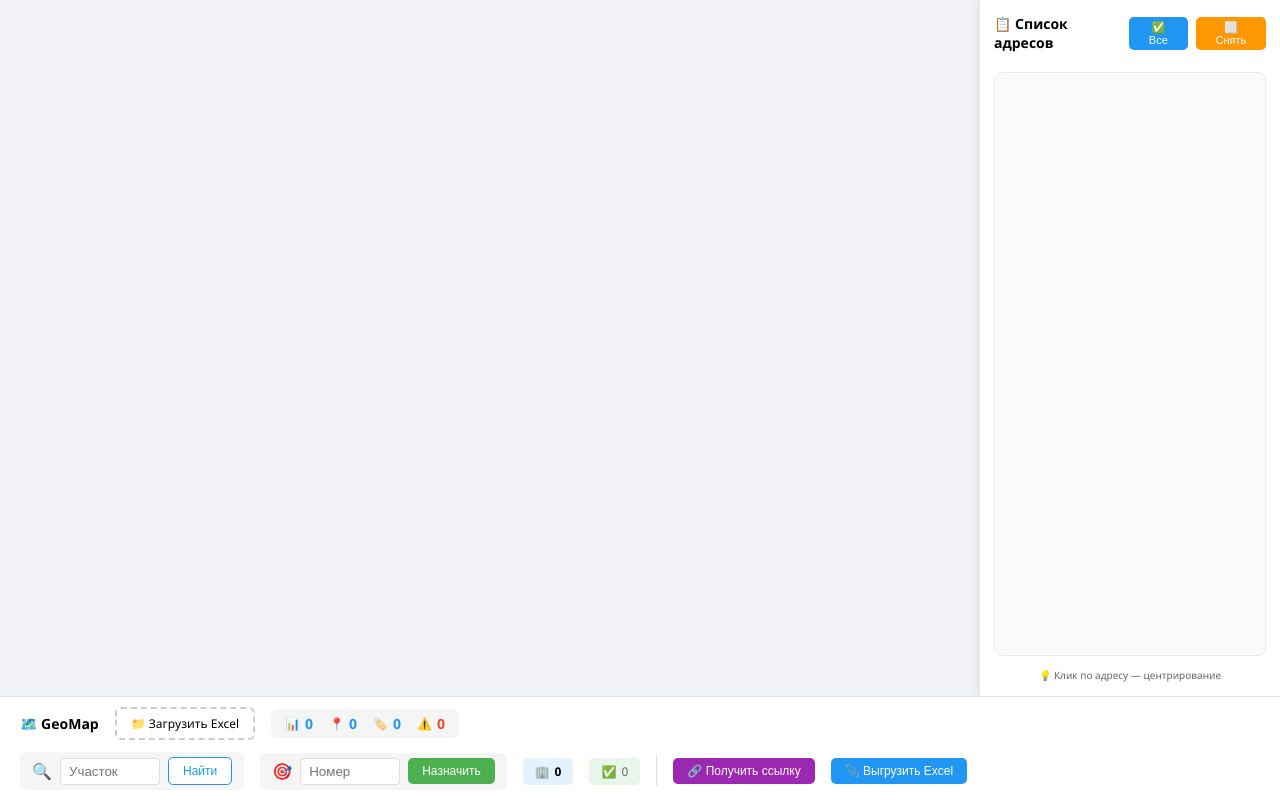
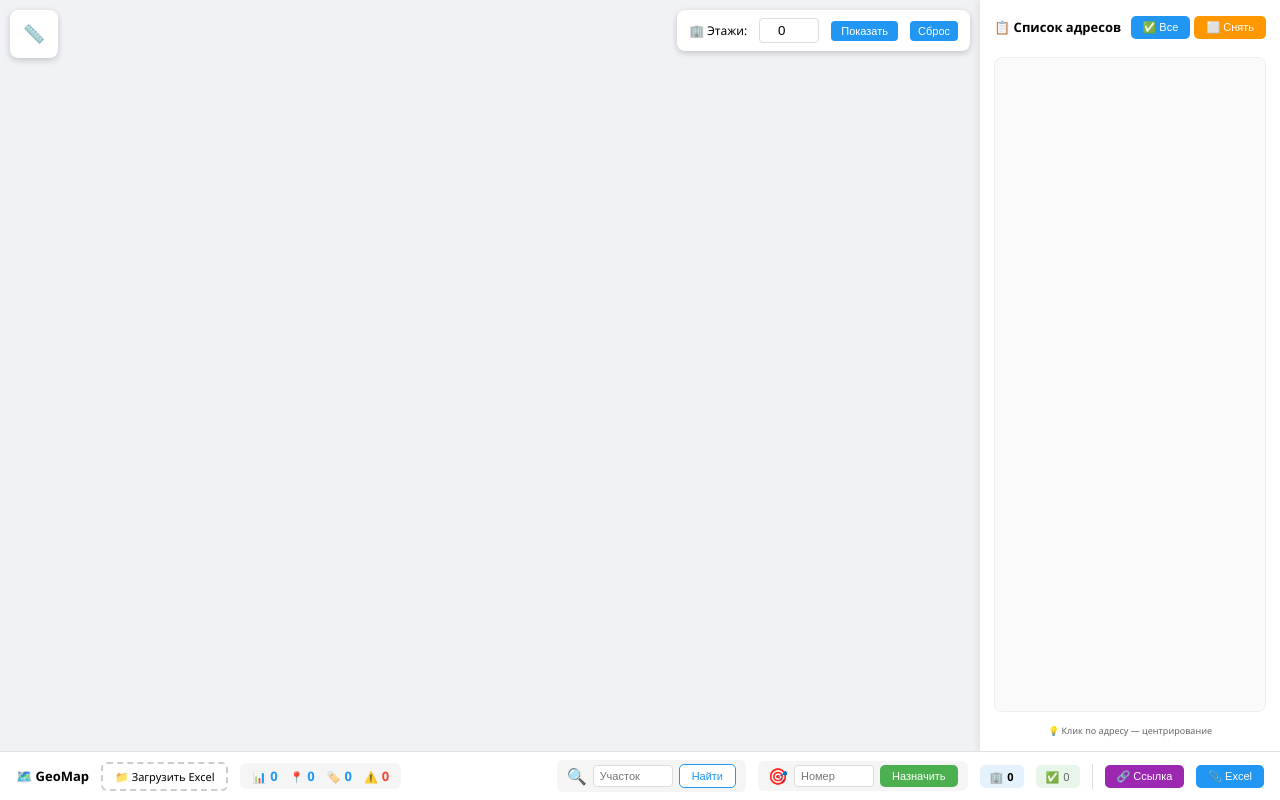
Before and after one commit to OGVERSACE/geomap, a plain HTML site: page index.html in a window 1280 px wide. Drawn offline with Linux system fonts and the light colour scheme; a script that the page names is missing.

Commit message:
Update index.html

```diff
--- a/index.html
+++ b/index.html
@@ -10,11 +10,95 @@
 
     <style>
         * { margin: 0; padding: 0; box-sizing: border-box; }
-        body { font-family: 'Segoe UI', sans-serif; background: #f0f2f5; }
+        body { font-family: 'Segoe UI', sans-serif; background: #f0f2f5; overflow: hidden; }
         .app { display: flex; flex-direction: column; height: 100vh; }
         .main-area { display: flex; flex: 1; overflow: hidden; }
         .map-container { flex: 1; position: relative; }
         #map { height: 100%; width: 100%; }
+
+        /* КНОПКИ УПРАВЛЕНИЯ (ЛЕВЫЙ ВЕРХНИЙ УГОЛ) */
+        .map-controls {
+            position: absolute;
+            top: 10px;
+            left: 10px;
+            z-index: 100;
+            display: flex;
+            gap: 8px;
+            background: white;
+            padding: 6px;
+            border-radius: 8px;
+            box-shadow: 0 2px 6px rgba(0,0,0,0.2);
+        }
+        .map-controls button {
+            width: 36px;
+            height: 36px;
+            border: none;
+            border-radius: 6px;
+            cursor: pointer;
+            font-size: 18px;
+            background: white;
+            transition: all 0.2s;
+            display: flex;
+            align-items: center;
+            justify-content: center;
+        }
+        .map-controls button:hover {
+            background: #e0e0e0;
+        }
+        .map-controls button.active {
+            background: #2196F3;
+            color: white;
+        }
+
+        /* ФИЛЬТР ПО ЭТАЖАМ */
+        .filter-panel {
+            position: absolute;
+            top: 10px;
+            right: 10px;
+            z-index: 100;
+            background: white;
+            padding: 8px 12px;
+            border-radius: 8px;
+            box-shadow: 0 2px 6px rgba(0,0,0,0.2);
+            display: flex;
+            align-items: center;
+            gap: 12px;
+            font-size: 12px;
+        }
+        .filter-panel input {
+            width: 60px;
+            padding: 4px 6px;
+            border: 1px solid #ddd;
+            border-radius: 4px;
+            text-align: center;
+        }
+        .filter-panel button {
+            padding: 4px 10px;
+            background: #2196F3;
+            color: white;
+            border: none;
+            border-radius: 4px;
+            cursor: pointer;
+        }
+        .filter-panel button:hover {
+            background: #0b7dda;
+        }
+
+        /* ИНФОРМАЦИЯ О РАССТОЯНИИ */
+        .distance-info {
+            position: absolute;
+            bottom: 80px;
+            left: 50%;
+            transform: translateX(-50%);
+            background: rgba(0,0,0,0.75);
+            color: white;
+            padding: 8px 16px;
+            border-radius: 8px;
+            font-size: 14px;
+            z-index: 100;
+            pointer-events: none;
+            display: none;
+        }
 
         .right-panel {
             width: 300px;
@@ -30,96 +114,101 @@
         .bottom-panel {
             background: white;
             border-top: 1px solid #e0e0e0;
-            padding: 10px 20px;
+            padding: 8px 16px;
             display: flex;
             flex-wrap: wrap;
             align-items: center;
             justify-content: space-between;
-            gap: 12px;
+            gap: 8px;
         }
 
-        .bottom-left, .bottom-right { display: flex; align-items: center; gap: 16px; flex-wrap: wrap; }
+        .bottom-left, .bottom-right { display: flex; align-items: center; gap: 12px; flex-wrap: wrap; }
 
         .upload-area {
             border: 2px dashed #ccc;
             border-radius: 6px;
-            padding: 6px 14px;
+            padding: 5px 12px;
             text-align: center;
             cursor: pointer;
-            font-size: 12px;
+            font-size: 11px;
             display: inline-flex;
             align-items: center;
-            gap: 6px;
+            gap: 5px;
         }
         .upload-area:hover { border-color: #4CAF50; background: #f9f9f9; }
 
-        button { padding: 6px 14px; border: none; border-radius: 5px; cursor: pointer; font-size: 12px; }
+        button { padding: 5px 12px; border: none; border-radius: 5px; cursor: pointer; font-size: 11px; }
         .btn-primary { background: #4CAF50; color: white; }
         .btn-secondary { background: #2196F3; color: white; }
         .btn-warning { background: #ff9800; color: white; }
         .btn-purple { background: #9c27b0; color: white; }
         .btn-outline { background: white; color: #2196F3; border: 1px solid #2196F3; }
 
-        .stats { background: #f5f5f5; padding: 5px 14px; border-radius: 6px; font-size: 12px; display: inline-flex; gap: 16px; }
-        .stats-item { display: inline-flex; align-items: center; gap: 5px; }
-        .stats-number { font-weight: bold; color: #2196F3; font-size: 14px; }
+        .stats { background: #f5f5f5; padding: 4px 12px; border-radius: 6px; font-size: 11px; display: inline-flex; gap: 12px; }
+        .stats-item { display: inline-flex; align-items: center; gap: 4px; }
+        .stats-number { font-weight: bold; color: #2196F3; font-size: 13px; }
 
-        .plot-selector, .plot-filter { display: inline-flex; align-items: center; gap: 8px; background: #f5f5f5; padding: 5px 12px; border-radius: 6px; }
-        .plot-selector input, .plot-filter input { width: 100px; padding: 5px 8px; border: 1px solid #ddd; border-radius: 4px; }
+        .plot-selector, .plot-filter { display: inline-flex; align-items: center; gap: 6px; background: #f5f5f5; padding: 4px 10px; border-radius: 6px; }
+        .plot-selector input, .plot-filter input { width: 80px; padding: 4px 6px; border: 1px solid #ddd; border-radius: 4px; font-size: 11px; }
 
-        .current-selection, .apt-summary { padding: 5px 12px; border-radius: 5px; font-size: 12px; display: inline-flex; align-items: center; gap: 5px; }
+        .current-selection, .apt-summary { padding: 4px 10px; border-radius: 5px; font-size: 11px; display: inline-flex; align-items: center; gap: 4px; }
         .current-selection { background: #e8f5e9; color: #666; }
         .apt-summary { background: #e3f2fd; font-weight: bold; }
 
         .address-list { flex: 1; overflow-y: auto; border: 1px solid #eee; border-radius: 8px; background: #fafafa; }
-        .address-item { padding: 10px; border-bottom: 1px solid #eee; cursor: pointer; font-size: 12px; }
+        .address-item { padding: 8px; border-bottom: 1px solid #eee; cursor: pointer; font-size: 11px; }
         .address-item:hover { background: #f0f0f0; }
         .address-item.selected { background: #e3f2fd; }
         .address-item.success { border-left: 3px solid #4CAF50; }
         .address-item.error { border-left: 3px solid #f44336; }
         .address-item.highlight { background: #fff3e0; border-left: 3px solid #ff9800; }
-        .address-plot { font-size: 10px; color: #666; margin-top: 4px; }
+        .address-plot { font-size: 9px; color: #666; margin-top: 3px; }
 
-        .loading { display: none; text-align: center; padding: 8px 16px; background: #fff3cd; border-radius: 6px; position: fixed; bottom: 20px; left: 50%; transform: translateX(-50%); z-index: 100; }
-        .progress-bar { width: 250px; height: 14px; background: #e0e0e0; border-radius: 7px; overflow: hidden; margin: 5px 0; }
+        .loading { display: none; text-align: center; padding: 6px 12px; background: #fff3cd; border-radius: 6px; position: fixed; bottom: 20px; left: 50%; transform: translateX(-50%); z-index: 100; font-size: 11px; }
+        .progress-bar { width: 200px; height: 10px; background: #e0e0e0; border-radius: 5px; overflow: hidden; margin: 4px 0; }
         .progress-fill { height: 100%; background: #4CAF50; transition: width 0.3s; }
 
-        h2, h3 { font-size: 14px; margin: 0; }
-        .small-text { font-size: 10px; color: #666; }
-        .address-checkbox { margin-right: 8px; transform: scale(0.9); }
-        .flex-row { display: flex; align-items: flex-start; gap: 8px; }
+        h2, h3 { font-size: 13px; margin: 0; }
+        .small-text { font-size: 9px; color: #666; }
+        .address-checkbox { margin-right: 6px; transform: scale(0.8); }
+        .flex-row { display: flex; align-items: flex-start; gap: 6px; }
         .address-content { flex: 1; }
+        .list-header { display: flex; justify-content: space-between; align-items: center; margin-bottom: 6px; }
+        .separator { width: 1px; height: 25px; background: #ddd; }
 
-        /* КНОПКИ В ЗАГОЛОВКЕ СПИСКА - ГОРИЗОНТАЛЬНО */
-        .list-header {
-            display: flex;
-            justify-content: space-between;
-            align-items: center;
-            margin-bottom: 8px;
+        /* Стили для скрытых маркеров (фильтр по этажам) */
+        .marker-hidden {
+            display: none;
         }
-        .list-actions {
-            display: flex;
-            gap: 8px;
-        }
-        .list-actions button {
-            padding: 4px 12px;
-            font-size: 11px;
-        }
-
-        .separator { width: 1px; height: 30px; background: #ddd; }
     </style>
 </head>
 <body>
 <div class="app">
     <div class="main-area">
-        <div class="map-container"><div id="map"></div></div>
+        <div class="map-container">
+            <div id="map"></div>
+
+            <!-- КНОПКИ УПРАВЛЕНИЯ -->
+            <div class="map-controls">
+                <button id="rulerBtn" title="Измерить расстояние">📏</button>
+            </div>
+
+            <!-- ФИЛЬТР ПО ЭТАЖАМ -->
+            <div class="filter-panel">
+                <span>🏢 Этажи:</span>
+                <input type="number" id="floorsFilter" value="0" min="0" step="1">
+                <button id="applyFilterBtn">Показать</button>
+                <button id="resetFilterBtn" class="btn-outline" style="padding: 4px 8px;">Сброс</button>
+            </div>
+
+            <!-- ИНФОРМАЦИЯ О РАССТОЯНИИ -->
+            <div class="distance-info" id="distanceInfo"></div>
+        </div>
+
         <div class="right-panel" id="rightPanel">
             <div class="list-header">
                 <h3>📋 Список адресов</h3>
-                <div class="list-actions">
-                    <button class="btn-secondary" id="selectAllBtn">✅ Все</button>
-                    <button class="btn-warning" id="deselectAllBtn">⬜ Снять</button>
-                </div>
+                <div><button class="btn-secondary" id="selectAllBtn">✅ Все</button> <button class="btn-warning" id="deselectAllBtn">⬜ Снять</button></div>
             </div>
             <div class="address-list" id="addressList"></div>
             <div class="small-text" style="text-align:center;">💡 Клик по адресу — центрирование</div>
@@ -143,8 +232,8 @@
             <div class="apt-summary">🏢 <span id="selectedAptSum">0</span></div>
             <div class="current-selection">✅ <span id="selectedCount">0</span></div>
             <div class="separator"></div>
-            <button class="btn-purple" id="getLinkBtn">🔗 Получить ссылку</button>
-            <button class="btn-secondary" id="exportExcelBtn">📎 Выгрузить Excel</button>
+            <button class="btn-purple" id="getLinkBtn">🔗 Ссылка</button>
+            <button class="btn-secondary" id="exportExcelBtn">📎 Excel</button>
         </div>
     </div>
 </div>
```
